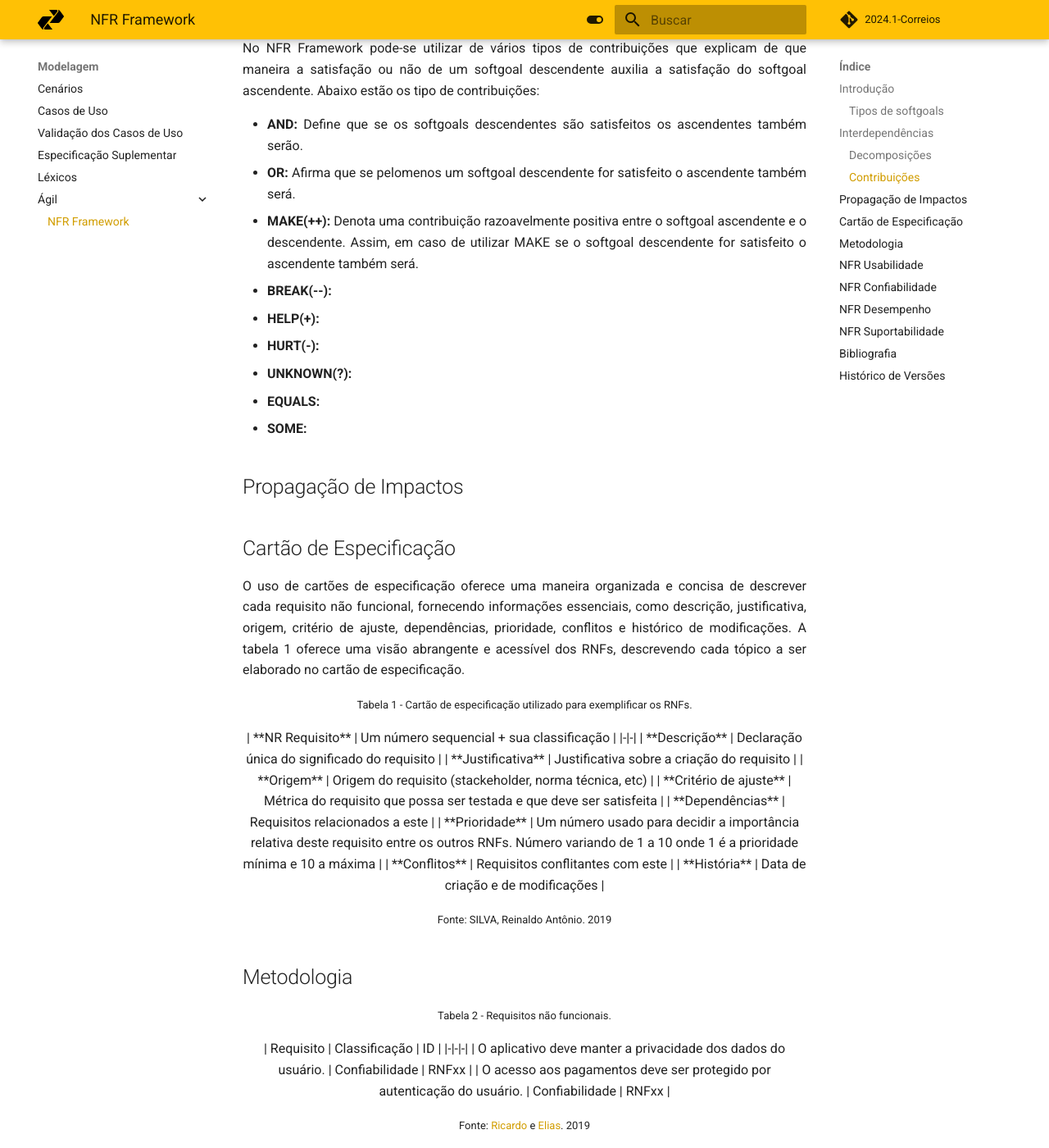
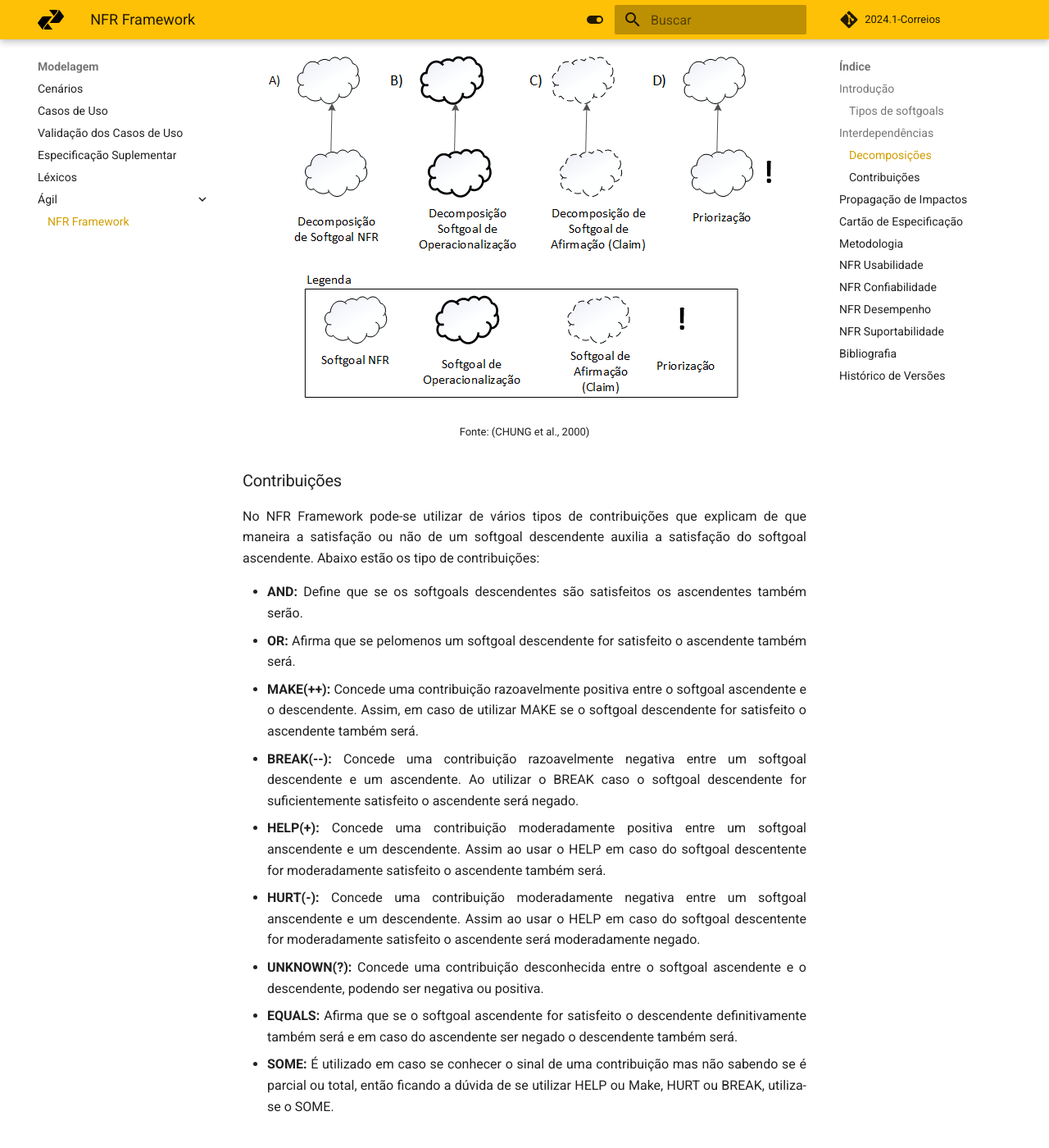
Before and after one commit to Requisitos-de-Software/2024.1-Serasa, an MkDocs documentation site: the page built from docs/modelagem/agil/nfr-framework.md, in a window 1280 px wide and 1400 px high, scrolled down 1861 px. Shown: the whole window at 82% size. Built offline with MkDocs 1.6.1 and Material for MkDocs 9.7.7, drawn with Linux system fonts in a browser that asks for light colours; comment, search, counter and statistics services are not loaded; some of the changed text lies outside the part shown.

Commit message:
add concepts and images

```diff
--- a/docs/modelagem/agil/nfr-framework.md
+++ b/docs/modelagem/agil/nfr-framework.md
@@ -38,19 +38,27 @@ As decomposições realizam o refinamento dos softgoals obtendo softgoals mais e
 * **Decomposição de Afirmação:** Refina um softgoal de afirmação em softgoals menores. A decomposição de afirmação é útil para afirmar ou negar justificativas mais específicas do projeto.
 * **Priorização**: Sendo um tipo especial de decomposição, a priorização aprimora um softgoal em outro com as mesmas características e tópicos, mas com uma prioridade associada.
 
+Abaixo temos os tipos de decomposições na figura 02:
+
+<font size="2"><p style="text-align: center">Figura 02 - Tipos de Decomposições</p></font>
+
+![Decomposições](../../assets/modelagem/agil/nfr/decomposicoes.png)
+
+<font size="2"><p style="text-align: center">Fonte: (CHUNG et al., 2000) </p></font>
+
 ### Contribuições
 
 No NFR Framework pode-se utilizar de vários tipos de contribuições que explicam de que maneira a satisfação ou não de um softgoal descendente auxilia a satisfação do softgoal ascendente. Abaixo estão os tipo de contribuições:
 
 * **AND:** Define que se os softgoals descendentes são satisfeitos os ascendentes também serão.
 * **OR:** Afirma que se pelomenos um softgoal descendente for satisfeito o ascendente também será.
-* **MAKE(++):** Denota uma contribuição razoavelmente positiva entre o softgoal ascendente e o descendente. Assim, em caso de utilizar MAKE se o softgoal descendente for satisfeito o ascendente também será.
-* **BREAK(--):**
-* **HELP(+):**
-* **HURT(-):**
-* **UNKNOWN(?):**
-* **EQUALS:**
-* **SOME:**
+* **MAKE(++):** Concede uma contribuição razoavelmente positiva entre o softgoal ascendente e o descendente. Assim, em caso de utilizar MAKE se o softgoal descendente for satisfeito o ascendente também será.
+* **BREAK(--):** Concede uma contribuição razoavelmente negativa entre um softgoal descendente e um ascendente. Ao utilizar o BREAK caso o softgoal descendente for suficientemente satisfeito o ascendente será negado.
+* **HELP(+):**  Concede uma contribuição moderadamente positiva entre um softgoal anscendente e um descendente. Assim ao usar o HELP em caso do softgoal descentente for moderadamente satisfeito o ascendente também será.
+* **HURT(-):** Concede uma contribuição moderadamente negativa entre um softgoal anscendente e um descendente. Assim ao usar o HELP em caso do softgoal descentente for moderadamente satisfeito o ascendente será moderadamente negado.
+* **UNKNOWN(?):** Concede uma contribuição desconhecida entre o softgoal ascendente e o descendente, podendo ser negativa ou positiva.
+* **EQUALS:** Afirma que se o softgoal ascendente for satisfeito o descendente definitivamente também será e em caso do ascendente ser negado o descendente também será.
+* **SOME:**  É utilizado em caso se conhecer o sinal de uma contribuição mas não sabendo se é parcial ou total, então ficando a dúvida de se utilizar HELP ou Make, HURT ou BREAK, utiliza-se o SOME.
 
 ## Propagação de Impactos
 
```
Also changed, not shown: docs/assets/modelagem/agil/nfr/decomposicoes.png (added).
